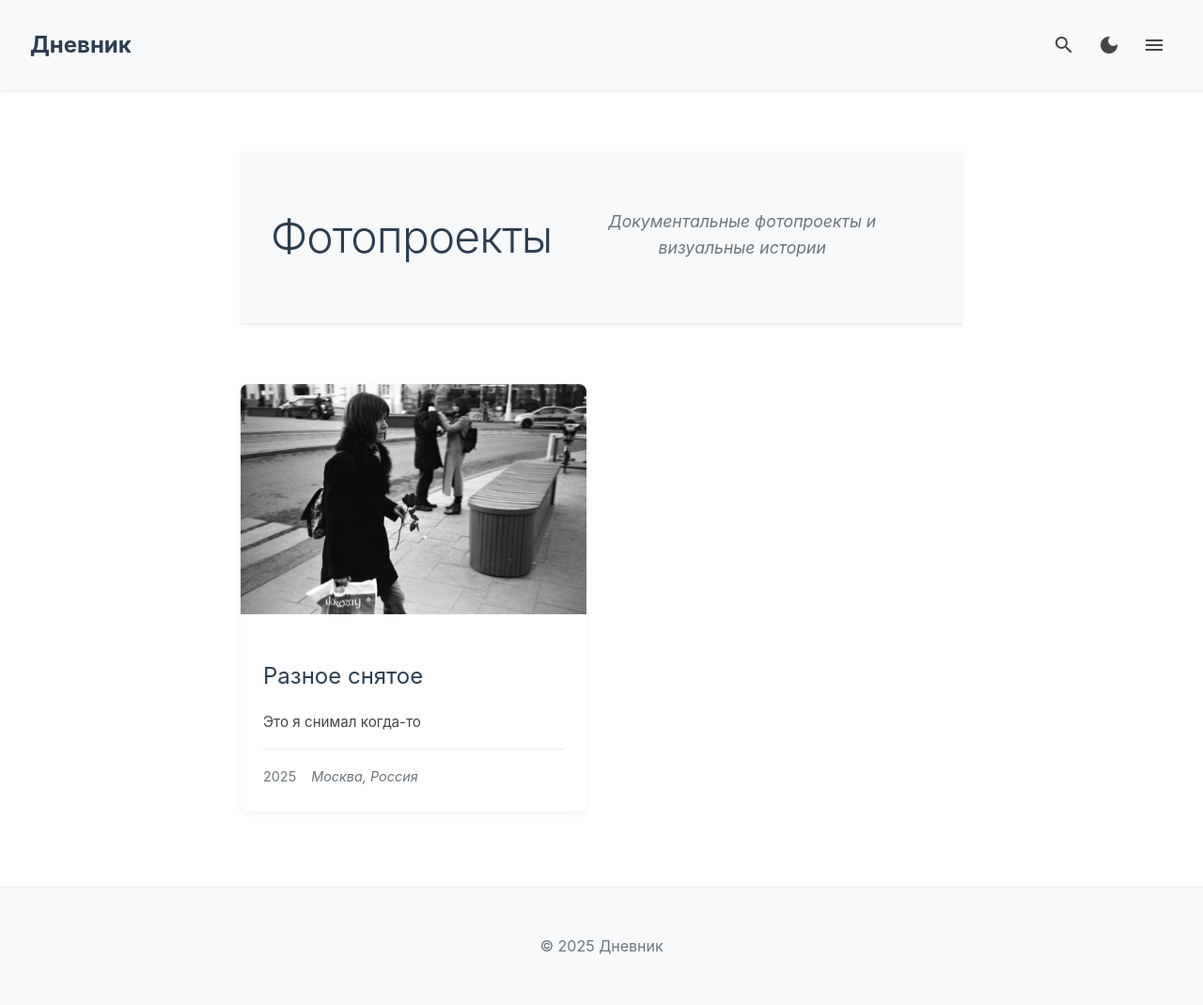
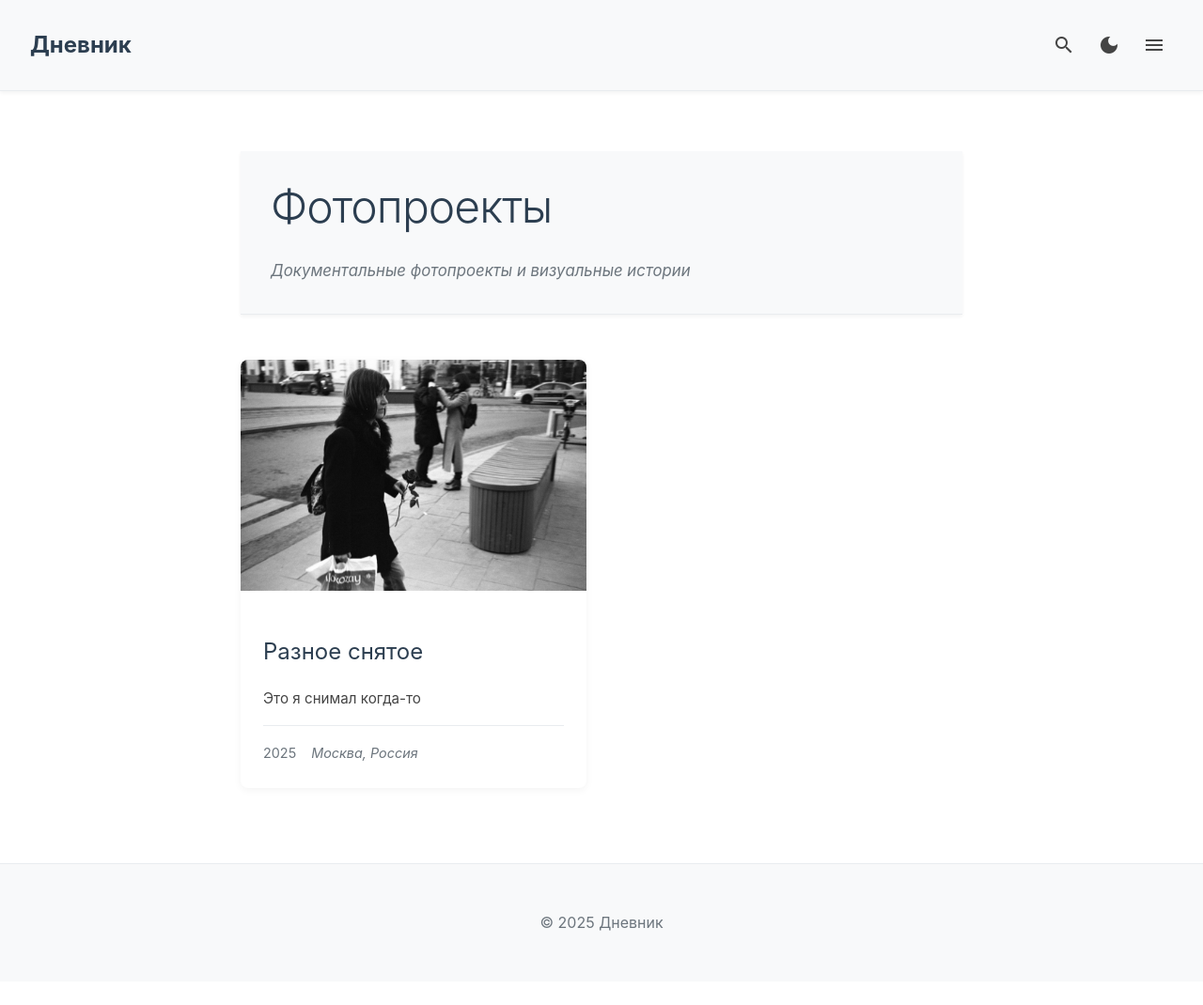
Before and after one commit to Xtoman/xtoman.github.io, a Jekyll site: the page built from photoprojects.html, in a window 1280 px wide. Shown: the whole page at 94% size. Built offline with Jekyll 4.4.1, drawn with Linux system fonts in a browser that asks for light colours; after the commit the page ends 1045 px from its top, so only the background shows below that.

Commit message:
Restyle photoprojects list header for better mobile layout

```diff
--- a/assets/css/style.css
+++ b/assets/css/style.css
@@ -890,31 +890,33 @@ body.menu-open::after {
 }
 
 .page-header {
-    text-align: center;
-    margin-bottom: 4rem;
+    display: flex;
+    flex-direction: column;
+    align-items: flex-start;
+    text-align: left;
+    gap: 0.75rem;
+    margin-bottom: 3rem;
     padding-bottom: 2rem;
     border-bottom: 1px solid var(--border-color);
 }
 
 .page-header h1 {
-    font-size: 3rem;
+    font-size: clamp(2rem, 6vw, 3rem);
     color: var(--heading-color);
-    margin-bottom: 1rem;
+    margin: 0;
     font-weight: 300;
     letter-spacing: -0.02em;
 }
 
 .page-description {
     color: var(--meta-color);
-    font-size: 1.1rem;
+    font-size: 1.05rem;
     font-style: italic;
-    max-width: 720px;
-    margin: 0.75rem auto 0;
+    max-width: 100%;
+    margin: 0;
     line-height: 1.6;
-    padding: 0 1rem;
-    word-break: normal;
-    hyphens: manual;
-    white-space: normal;
+    padding: 0;
+    text-align: left;
 }
 
 /* Сетка фотопроектов */
@@ -931,8 +933,28 @@ body.menu-open::after {
         gap: 1.5rem;
     }
 
+    .page-header {
+        gap: 0.65rem;
+        margin-bottom: 2.5rem;
+    }
+
     .page-header h1 {
-        font-size: 2rem;
+        font-size: clamp(1.8rem, 8vw, 2.4rem);
+    }
+
+    .page-description {
+        font-size: 1rem;
+    }
+}
+
+@media (max-width: 480px) {
+    .page-header h1 {
+        font-size: clamp(1.7rem, 9vw, 2.1rem);
+    }
+
+    .page-description {
+        font-size: 0.95rem;
+        line-height: 1.5;
     }
 }
 
```
